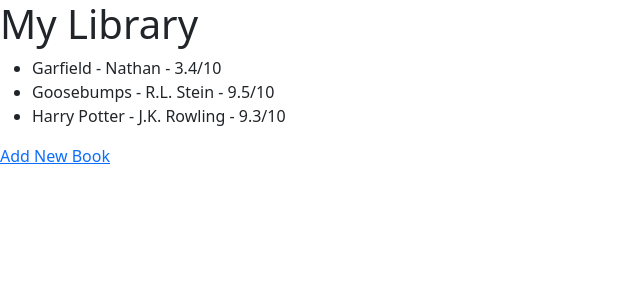
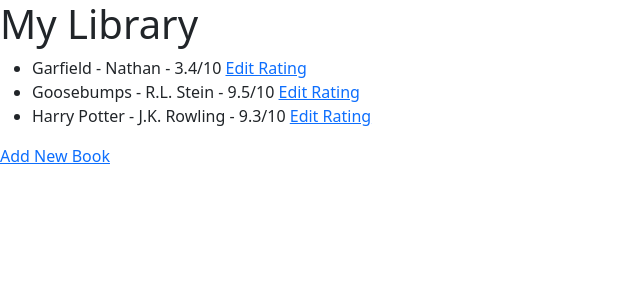
Before and after one commit to alonzosanchez3/flask_sql, a Flask app: page / in a window 1280 px wide. Shown: the top 300 px of the page, without its empty margins (0-640 px from the left). Run offline with Flask 3, Linux system fonts and the light colour scheme; data comes from the database, SQL or seed files in the repository; some libraries are stand-ins or nearby versions.

Commit message:
added editing button for rating

```diff
--- a/main.py
+++ b/main.py
@@ -10,6 +10,10 @@
     title = StringField('Title', validators=[DataRequired()])
     author = StringField('Author', validators=[DataRequired()])
     rating = DecimalField('Rating', places=1, validators=[DataRequired()])
+    submit = SubmitField('Submit')
+
+class EditForm(FlaskForm):
+    new_rating = DecimalField('New Rating', validators=[DataRequired()])
     submit = SubmitField('Submit')
 
 db = SQLAlchemy()
@@ -56,6 +60,12 @@
         return redirect(url_for('home'))
     return render_template('add.html', form=addForm)
 
+@app.route('/edit', methods=['POST', 'GET'])
+def edit(id):
+    edit_form = EditForm()
+    if edit_form.validate_on_submit():
+        book_id = request.form['id']
+
 
 if __name__ == "__main__":
     app.run(debug=True, port=9000)
--- /dev/null
+++ b/templates/edit.html
@@ -0,0 +1,5 @@
+{% extends 'base.html' %}
+{% from 'bootstrap5/form.html' import render_form %}
+{% block content %}
+  {{render_form(form)}}
+{% endblock %}
--- a/templates/index.html
+++ b/templates/index.html
@@ -6,7 +6,7 @@
 {% else %}
 <ul>
   {% for book in all_books %}
-  <li>{{book['title']}} - {{book['author']}} - {{book['rating']}}/10</li>
+  <li>{{book['title']}} - {{book['author']}} - {{book['rating']}}/10 <a href="{{url_for('edit')}}">Edit Rating</a></li>
   {% endfor %}
 </ul>
 {% endif %}
```
